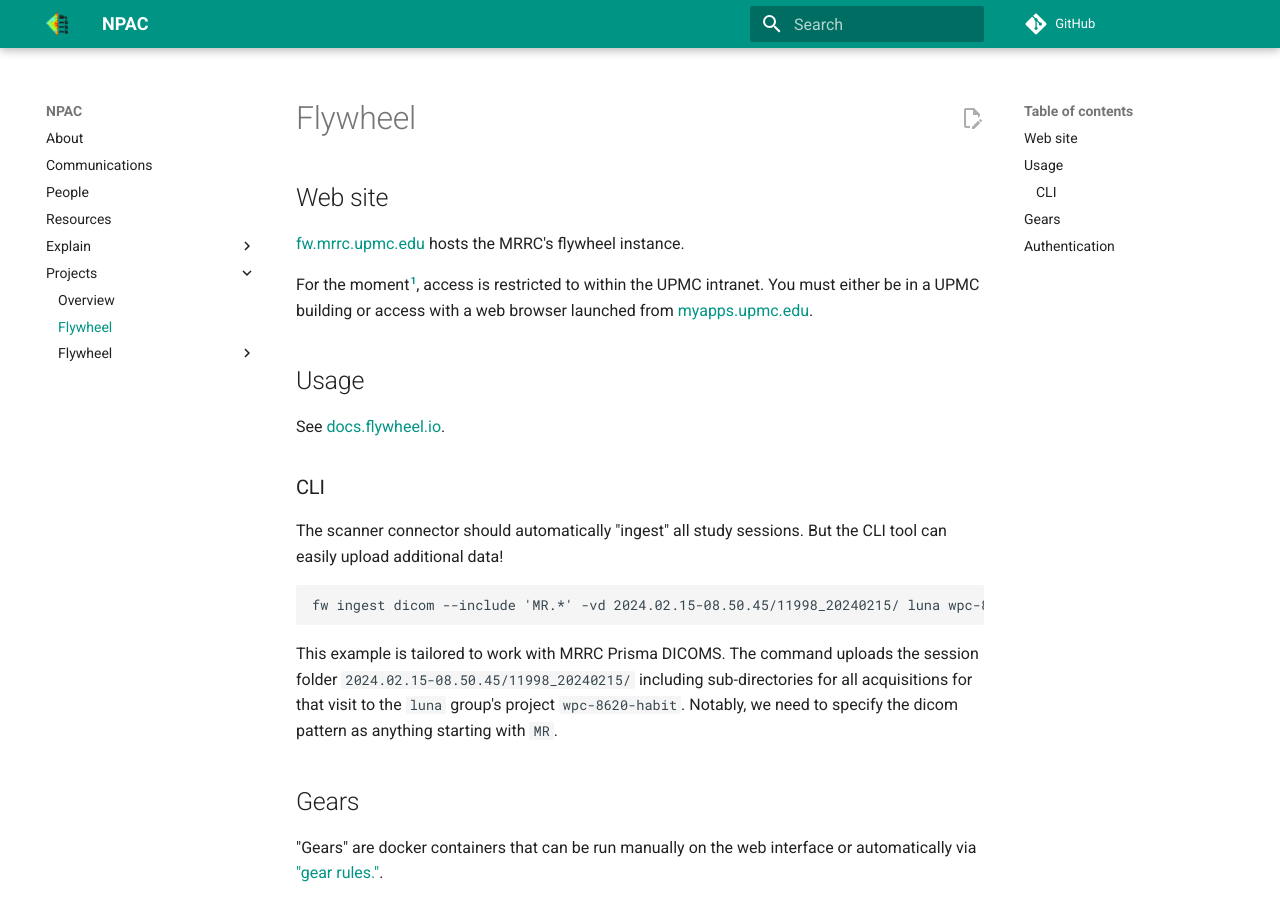
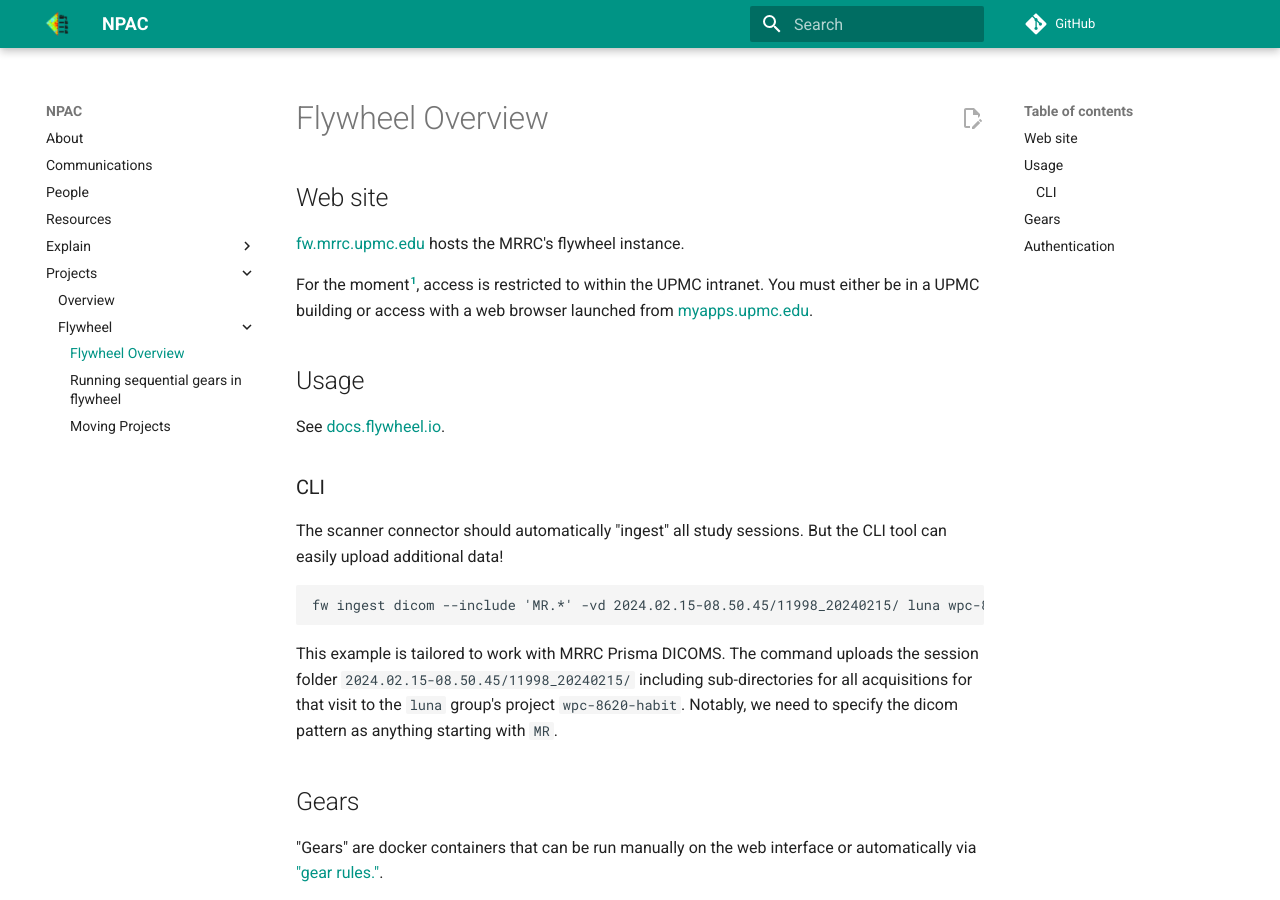
Before and after one commit to NPACore/NPACore.github.io, an MkDocs documentation site: the page built from docs/projects/flywheel/0-overview.md, in a window 1280 px wide and 900 px high. Built offline with MkDocs 1.6.1 and Material for MkDocs 9.7.7, drawn with Linux system fonts in a browser that asks for light colours; comment, search, counter and statistics services are not loaded.

Commit message:
🚚 better nav nesting

```diff
--- a/docs/projects/flywheel.md
+++ b/docs/projects/flywheel/0-overview.md
@@ -1,4 +1,4 @@
-# Flywheel
+# Flywheel Overview
 
 ## Web site
 [fw.mrrc.upmc.edu](https://fw.mrrc.upmc.edu/) hosts the MRRC's flywheel instance.
```
